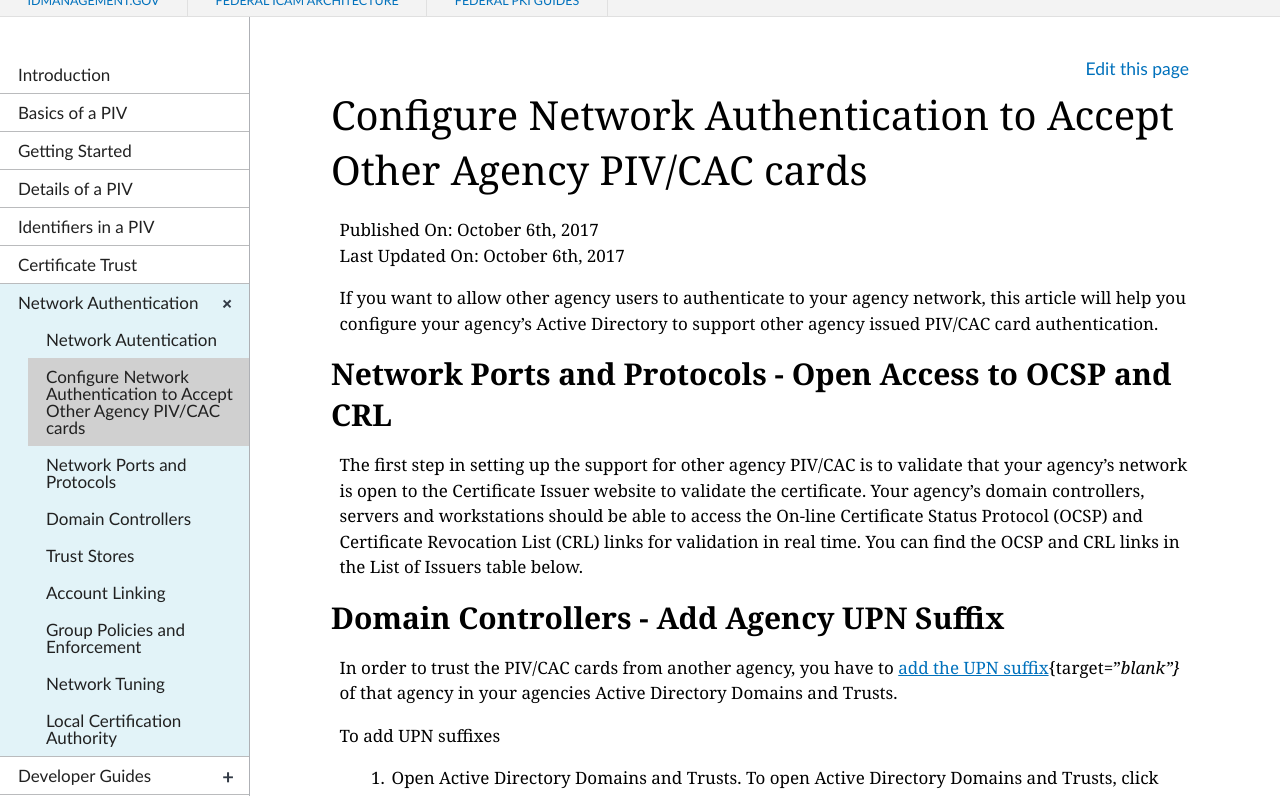
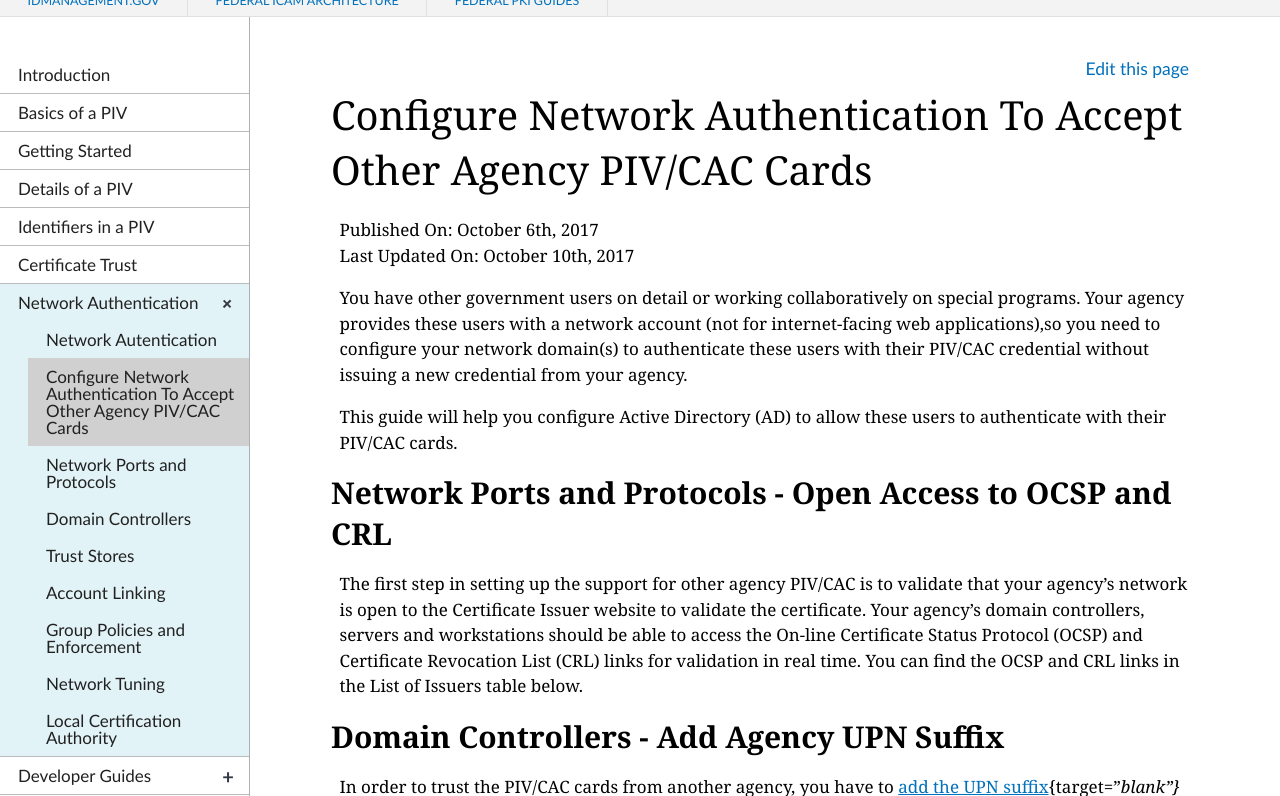
Before and after one commit to GSA/piv-guides, a Jekyll site: the page built from _networkconfig/11_all-agency-piv.md, in a window 1280 px wide and 900 px high, cut to the strip 104-900 px from the top of the window. Built offline with Jekyll 4.4.1, drawn with Linux system fonts in a browser that asks for light colours; nearby versions of some CDN libraries.

Commit message:
Update 11_all-agency-piv.md
Adding initial "Use Case" for intro paragraph.

```diff
--- a/_networkconfig/11_all-agency-piv.md
+++ b/_networkconfig/11_all-agency-piv.md
@@ -1,14 +1,16 @@
 ---
 layout: default
-title: Configure Network Authentication to Accept Other Agency PIV/CAC cards
+title: Configure Network Authentication To Accept Other Agency PIV/CAC Cards
 collection: networkconfig
 permalink: networkconfig/11_accept-all-agency-piv.md/
 ---
 
 Published On: October 6th, 2017<br/>
-Last Updated On: October 6th, 2017
+Last Updated On: October 10th, 2017
 
-If you want to allow other agency users to authenticate to your agency network, this article will help you configure your agency's Active Directory to support other agency issued PIV/CAC card authentication.
+<!--Based on LaChelle's Use Case. More complete description. May edit further.-->You have other government users on detail or working collaboratively on special programs. Your agency provides these users with a network account (not for internet-facing web applications),so you need to configure your network domain(s) to authenticate these users with their PIV/CAC credential without issuing a new credential from your agency.
+
+This guide will help you configure Active Directory (AD) to allow these users to authenticate with their PIV/CAC cards.
 
 ## Network Ports and Protocols - Open Access to OCSP and CRL
 
```
